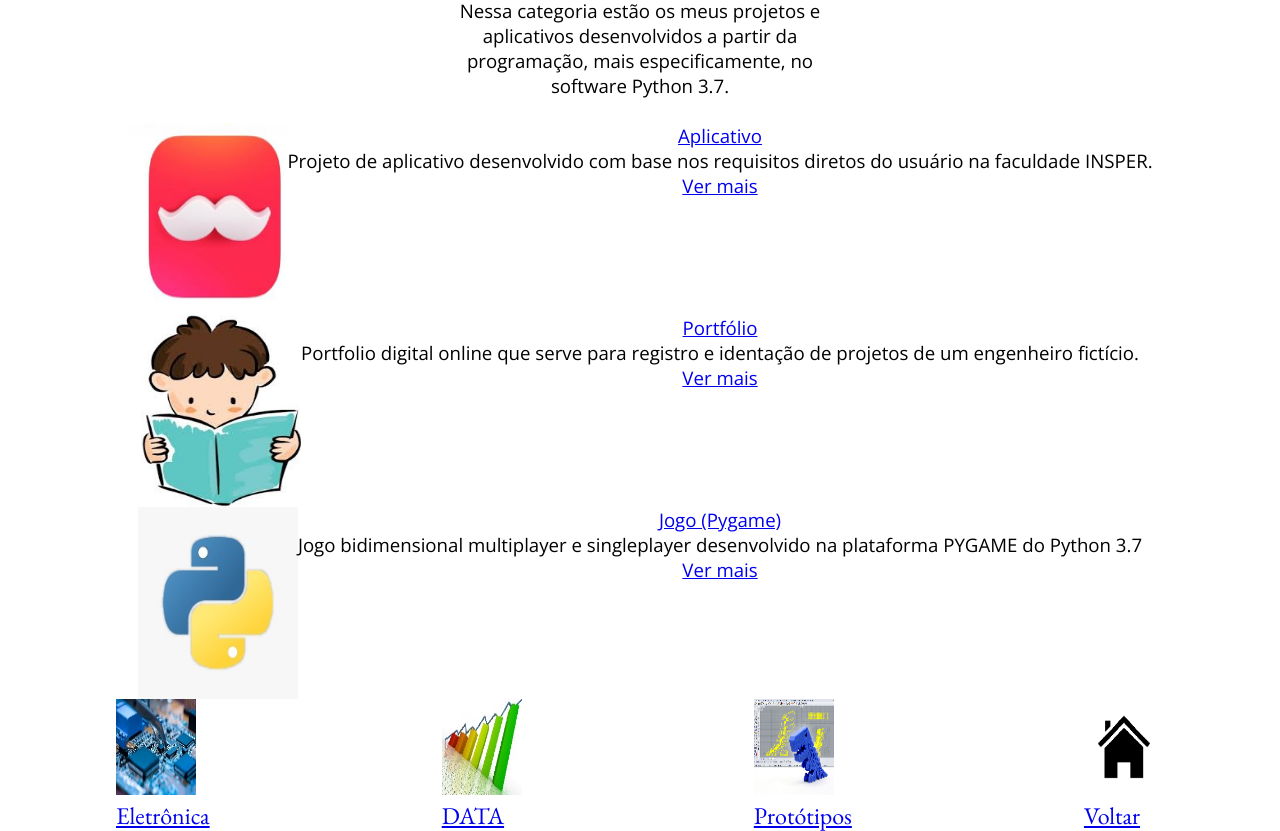
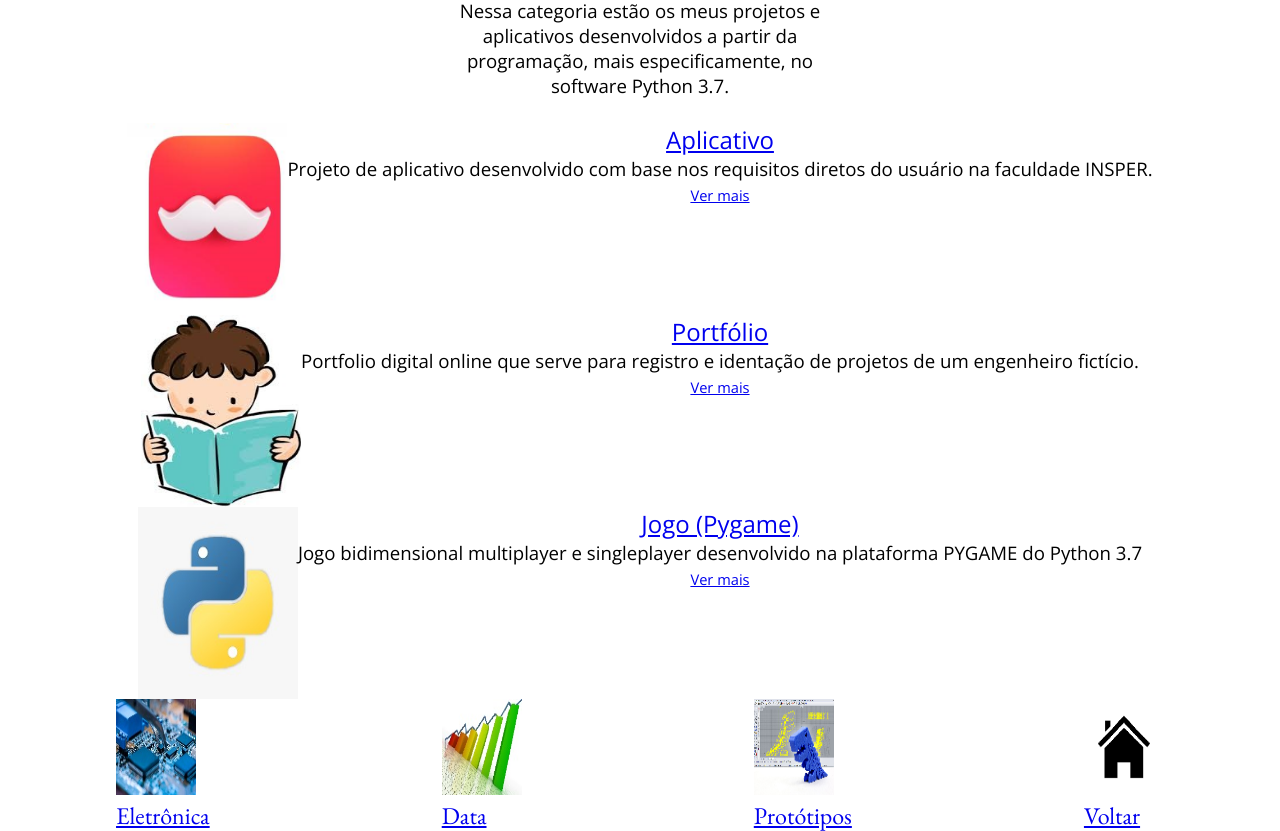
Before and after one commit to VergaraC/G9-Co_desastre, a plain HTML site: page 9/categoria.html in a window 1280 px wide. Shown: the part 563-1394 px from the top of the page. Drawn offline with nearby package versions, Linux system fonts and the light colour scheme.

Commit message:
categoria e index prontos

```diff
--- a/9/assets/css/style-categoria.css
+++ b/9/assets/css/style-categoria.css
@@ -5,7 +5,11 @@
 
 }
 
+.ver_mais{
+  font-family: 'Open Sans', sans-serif;
+  font: normal 11pt 'Open Sans';
 
+}
 
 .category-title {
   display: grid;
@@ -23,6 +27,13 @@
   grid-column-end: 3;
   text-align: center;
 }
+
+.sub_title{
+  font-family: 'Open Sans', sans-serif;
+  font: normal 18pt 'Open Sans';
+
+}
+
 
 .category-title-image {
   width: 100%;
--- a/9/categoria.html
+++ b/9/categoria.html
@@ -34,12 +34,12 @@
         <img class="projetos-menu-item-image" src="assets/img/app.png" alt="Capa do Aplicativo">
         <div class="projetos-menu-item-text">
           <p>
-            <a href="projeto.html">Aplicativo</a>
+            <a class="sub_title"href="projeto.html">Aplicativo</a>
           </p>
           <p>
             Projeto de aplicativo desenvolvido com base nos requisitos diretos do usuário na faculdade INSPER.
           </p>
-          <a href="projeto.html">Ver mais</a>
+          <a  class="ver_mais" href="projeto.html">Ver mais</a>
         </div>
       </li>
 
@@ -47,12 +47,12 @@
         <img class="projetos-menu-item-image" src="assets/img/portfolio.jpeg" alt="Capa do Portfólio">
         <div class="projetos-menu-item-text">
           <p>
-            <a href="projeto.html">Portfólio</a>
+            <a class="sub_title" href="projeto.html">Portfólio</a>
           </p>
           <p>
             Portfolio digital online que serve para registro e identação de projetos de um engenheiro fictício.
           </p>
-          <a href="projeto.html">Ver mais</a>
+          <a  class="ver_mais" href="projeto.html">Ver mais</a>
         </div>
       </li>
 
@@ -60,12 +60,12 @@
         <img class="projetos-menu-item-image" src="assets/img/python.jpeg" alt="Capa do Jogo em Python">
         <div class="projetos-menu-item-text">
           <p>
-            <a href="projeto.html">Jogo (Pygame)</a>
+            <a class="sub_title" href="projeto.html">Jogo (Pygame)</a>
           </p>
           <p>
             Jogo bidimensional multiplayer e singleplayer desenvolvido na plataforma PYGAME do Python 3.7
           </p>
-          <a href="projeto.html">Ver mais</a>
+          <a class="ver_mais" href="projeto.html">Ver mais</a>
         </div>
       </li>
     </ul>
@@ -80,7 +80,7 @@
       <li>
         <img class="categories-menu-item-image" src="assets/img/data.jpg" alt="Capa da categoria Data">
         <div class="categories-menu-item-text">
-          <a class='categories-menu-item-text' href="categoria.html">DATA</a>
+          <a class='categories-menu-item-text' href="categoria.html">Data</a>
         </div>
       </li>
       <li>
```
